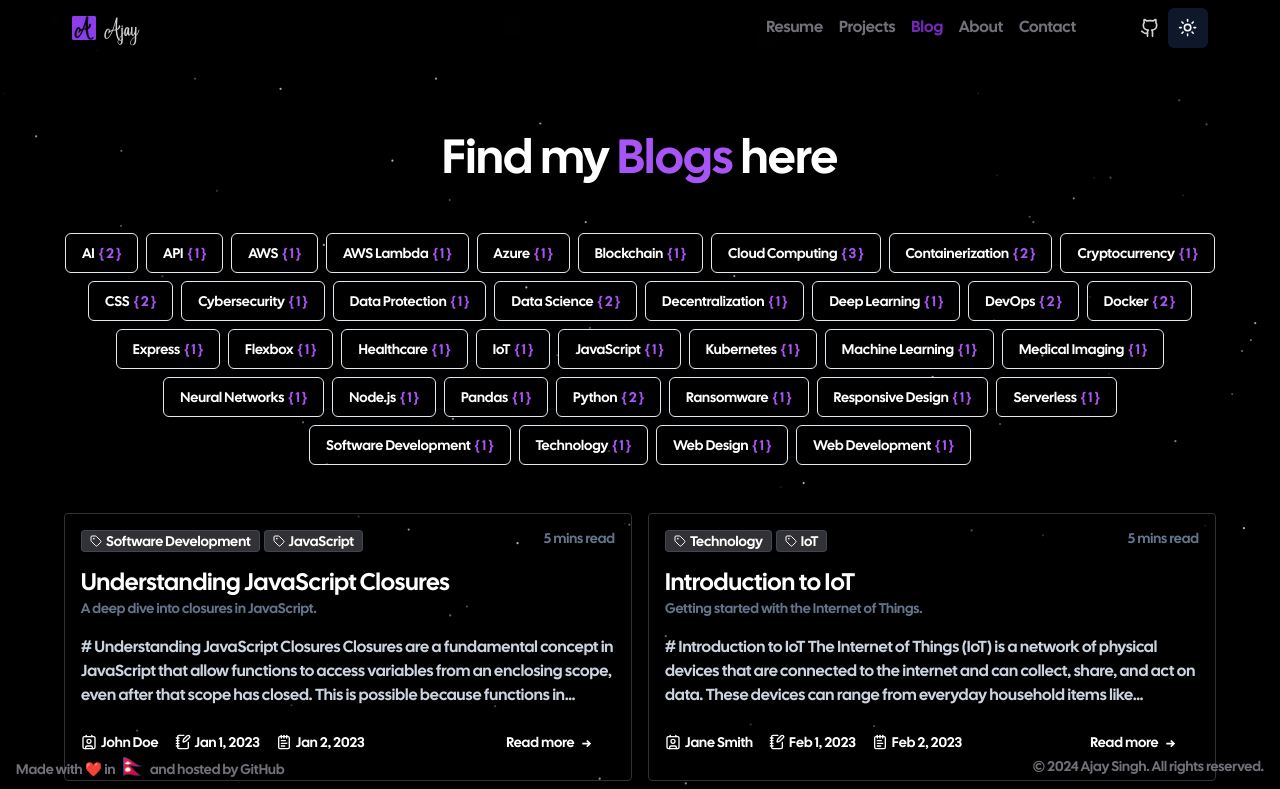
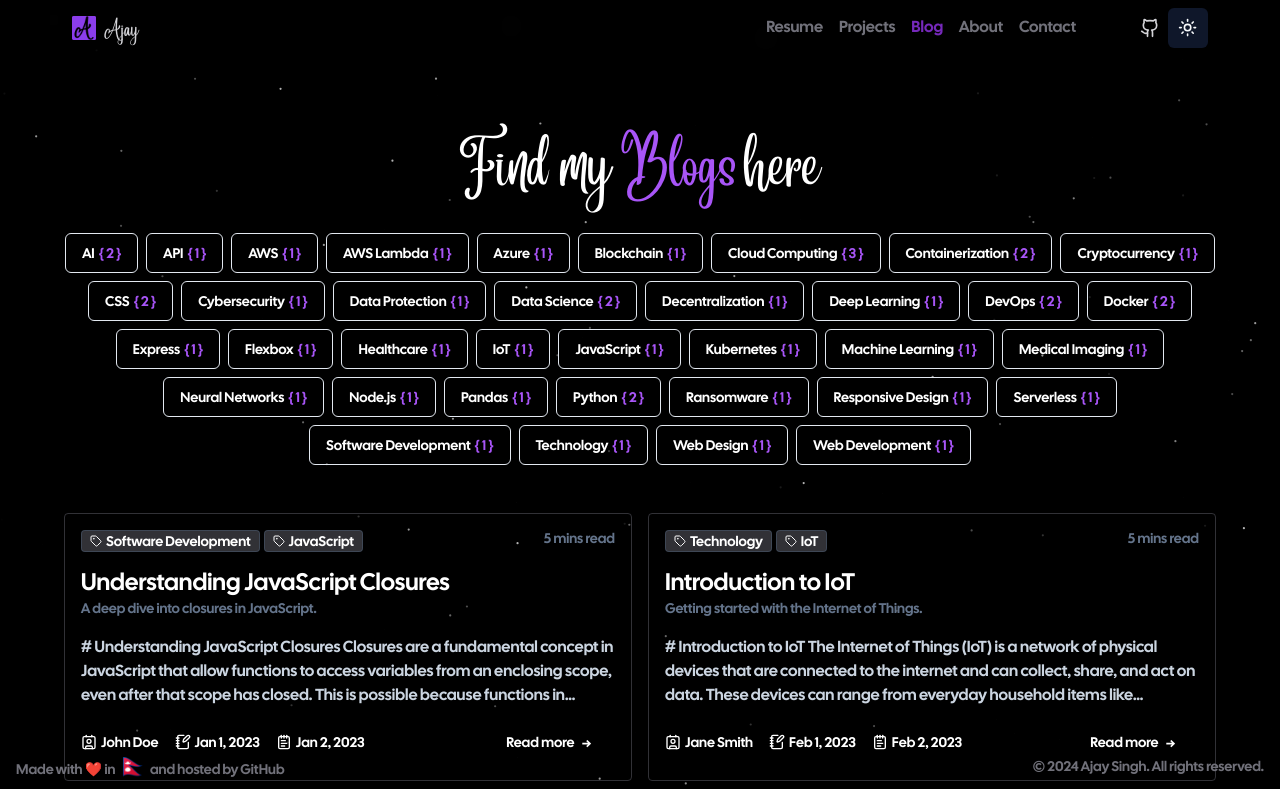
Before and after one commit to ajaysinghnp/portfolio-blog-theme, a Next.js app: page /blog in a window 1280 px wide. Shown: the top 789 px of the page. Built offline with nearby package versions, Linux system fonts and the light colour scheme; what tailwindcss-debug-screens would draw is missing.

Commit message:
final touch for the initial release

```diff
--- a/app/blog/page.tsx
+++ b/app/blog/page.tsx
@@ -1,13 +1,18 @@
+import { angelina } from "@/components/local-fonts"
 import { posts } from "@/data/blog"
 import TagsSection from "@/components/blog/tags"
 import PostsSection from "@/components/blog/posts"
+import { cn } from "@/lib/utils"
 
 const BlogPage = () => {
   return (
     <main className="mt-20 flex flex-1 flex-col gap-12 justify-center items-center">
       {/* heading */}
       <div className="flex justify-center items-center">
-        <h1 className="text-5xl">
+        <h1 className={cn(
+          "text-5xl",
+          angelina.className
+        )}>
           Find my
           <span className="text-purple-500 px-2">
             Blogs
--- a/app/blog/post/[slug]/page.tsx
+++ b/app/blog/post/[slug]/page.tsx
@@ -15,21 +15,19 @@ const BlogPage = ({ params }: Props) => {
   const post = posts.find((post: Post) => post.slug === slug);
   return (
     <main className="flex flex-1 flex-col gap-4 p-4">
-      <h1 className="text-3xl tracking-wide leading-3">{post?.title}</h1>
-      <div className="flex justify-between items-center pr-4">
-        <p className="text-muted-foreground tracking-normal">{post?.excerpt}</p>
-        <div className="flex flex-row-reverse gap-1">
+      <div className="flex justify-between items-center">
+        <h1 className="text-3xl tracking-wide leading-8">{post?.title}</h1>
+        <div className="flex gap-1 justify-end pt-1 px-1 rounded text-muted-foreground text-nowrap flex-wrap">
           <p className="text-muted-foreground tracking-normal">{calculateReadingTime(post ? post.content : "")}</p>
           {post?.tags.map(tag => (
-            <Link href={`/blog/tag/${slugify(tag)}`} key={tag}>
-              <div className="w-full h-full flex gap-1 justify-between items-center pt-1 border border-slate-600/60 hover:bg-purple-500/60 hover:text-white px-1 rounded text-muted-foreground transition duration-1000" key={tag}>
-                <Tag className="h-3 w-3" />
-                <span className="leading-4 text-sm">{tag}</span>
-              </div>
+            <Link href={`/blog/tag/${slugify(tag)}`} key={tag} className="flex gap-1 p-1 hover:text-white transition duration-1000">
+              <Tag className="h-3 w-3" />
+              <span className="leading-4 text-sm">{tag}</span>
             </Link>
           ))}
         </div>
       </div>
+      <p className="text-muted-foreground tracking-normal">{post?.excerpt}</p>
       <MDX source={post?.content} />
     </main>
   );
```
